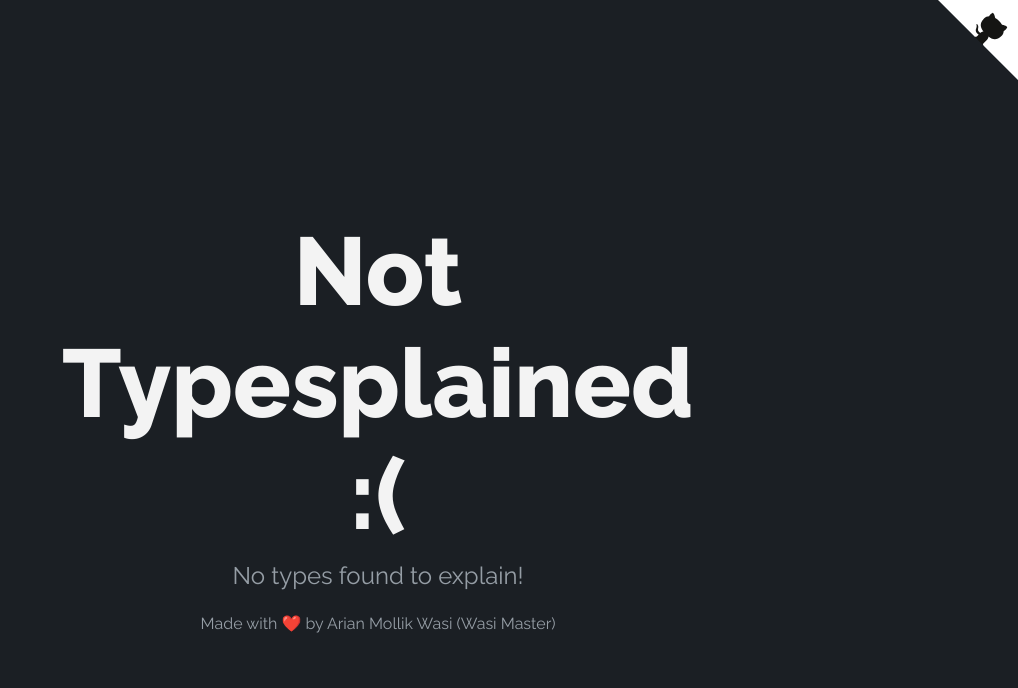
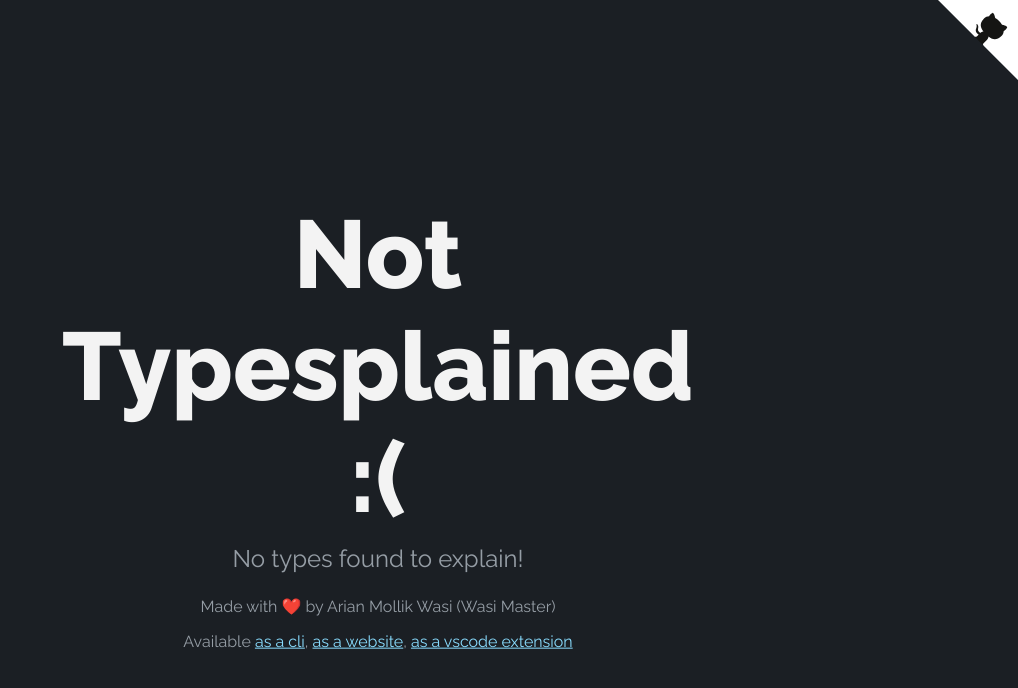
Before and after one commit to typesplainer/typesplainer-web, a Flask app: template src/website/templates/typesplain.html in a window 1280 px wide. Shown: the top 688 px of the page, without its empty margins (262-1280 px from the left). Run offline with Flask 2, Linux system fonts and the light colour scheme; the template is opened without the code that fills it, so the values that code supplies are empty.

Commit message:
Add vscode and pypi links to foote

```diff
--- a/src/website/static/index.html
+++ b/src/website/static/index.html
@@ -197,6 +197,7 @@
         <p class="footer-description">
           Made with ❤️ by Arian Mollik Wasi (Wasi Master)
         </p>
+        <p class="footer-description">Available <a href="https://pypi.org/project/typesplainer">as a cli</a>, <a href="https://typesplainer.herokuapp.com">as a website</a>, <a href="https://marketplace.visualstudio.com/items?itemName=WasiMaster.typesplainer">as a vscode extension</a></p>
       </footer>
     </div>
 
--- a/src/website/templates/typesplain.html
+++ b/src/website/templates/typesplain.html
@@ -193,6 +193,7 @@
         <p class="footer-description">
           Made with ❤️ by Arian Mollik Wasi (Wasi Master)
         </p>
+        <p class="footer-description">Available <a href="https://pypi.org/project/typesplainer">as a cli</a>, <a href="https://typesplainer.herokuapp.com">as a website</a>, <a href="https://marketplace.visualstudio.com/items?itemName=WasiMaster.typesplainer">as a vscode extension</a></p>
       </footer>
     </div>
   </body>
```
